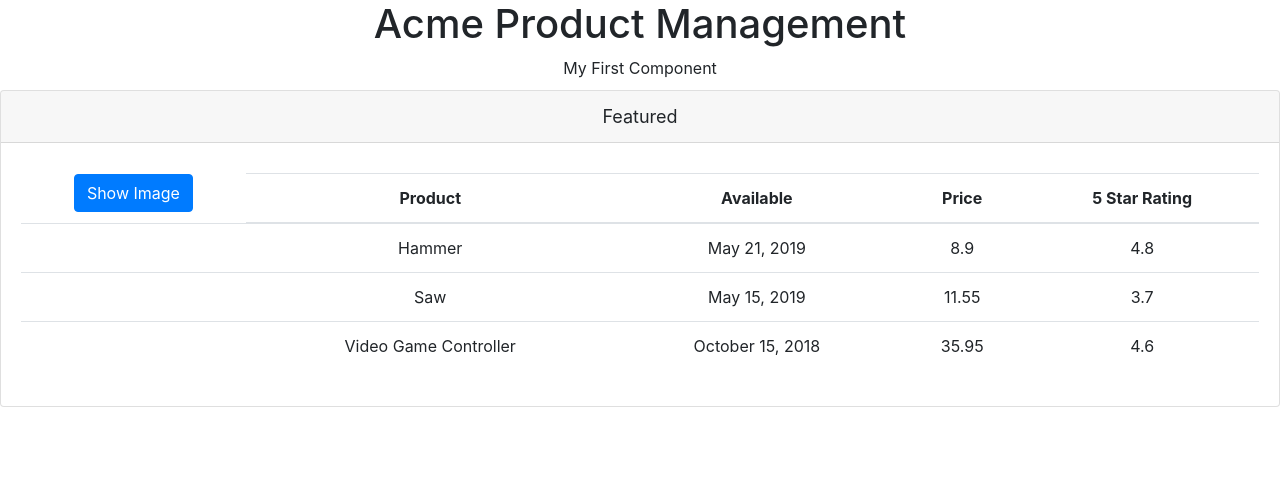
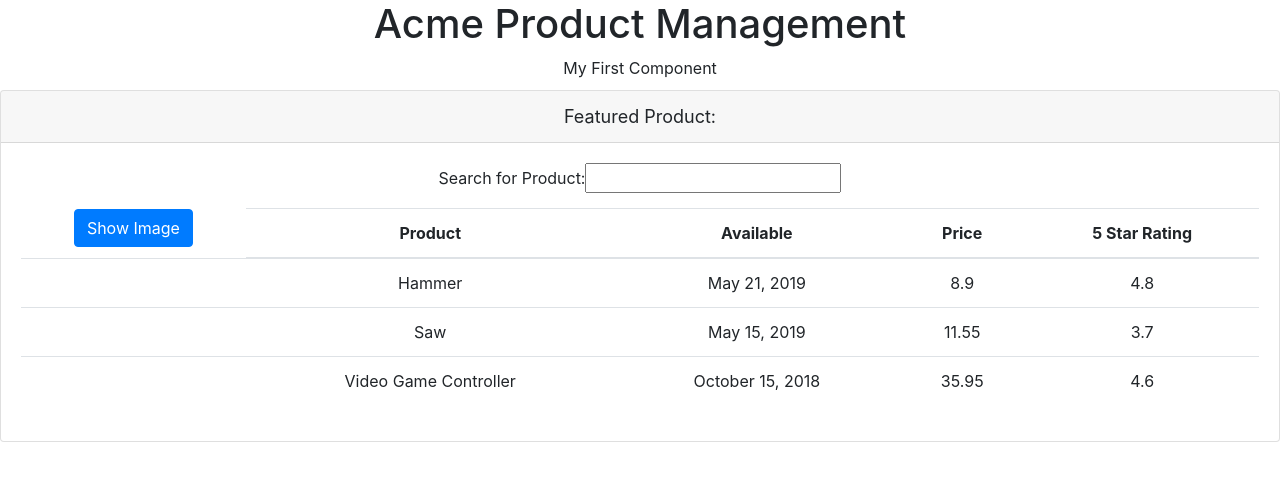
Before and after one commit to MrSankofa/productInventoryAngular, an Angular app: page / in a window 1280 px wide. Shown: the top 480 px of the page. Built offline with nearby package versions, Linux system fonts and the light colour scheme.

Commit message:
implemented RGR to filter products based on user input

```diff
--- a/src/app/app.module.ts
+++ b/src/app/app.module.ts
@@ -1,12 +1,12 @@
 import { BrowserModule } from "@angular/platform-browser";
 import { NgModule } from "@angular/core";
-
+import { FormsModule } from "@angular/forms";
 import { AppComponent } from "./app.component";
 import { ProductListComponent } from "./products/productsList.component";
 
 @NgModule({
   declarations: [AppComponent, ProductListComponent],
-  imports: [BrowserModule],
+  imports: [BrowserModule, FormsModule],
   bootstrap: [AppComponent]
 })
 export class AppModule {}
--- a/src/app/products/productsList.component.html
+++ b/src/app/products/productsList.component.html
@@ -1,8 +1,9 @@
 <div class="card">
-  <div class="card-header">
-    Featured
-  </div>
+  <div class="card-header">Featured Product: {{ listFilter }}</div>
   <div class="card-body">
+    <label for="search">Search for Product: </label>
+    <input type="text" [(ngModel)]="listFilter" />
+
     <table class="table" *ngIf="products && products.length">
       <thead>
         <tr>
@@ -16,7 +17,7 @@
         </tr>
       </thead>
       <tbody>
-        <tr *ngFor="let product of products">
+        <tr *ngFor="let product of filteredProducts">
           <td>
             <img
               src="{{ product.imageUrl }}"
@@ -25,10 +26,10 @@
               *ngIf="showImage"
             />
           </td>
-          <td>{{ product.productName }}</td>
-          <td>{{ product.releaseDate }}</td>
-          <td>{{ product.price }}</td>
-          <td>{{ product.starRating }}</td>
+          <td class="products">{{ product.productName }}</td>
+          <td class="products">{{ product.releaseDate }}</td>
+          <td class="products">{{ product.price }}</td>
+          <td class="products">{{ product.starRating }}</td>
         </tr>
       </tbody>
     </table>
--- a/src/app/products/productsList.component.ts
+++ b/src/app/products/productsList.component.ts
@@ -7,7 +7,6 @@ import IProduct from "./IProduct";
   styleUrls: ["./productList.component.css"]
 })
 export class ProductListComponent {
-  showImage = false;
   products: IProduct[] = [
     {
       productId: 5,
@@ -40,6 +39,23 @@ export class ProductListComponent {
       imageUrl: "assets/images/xbox-controller.png"
     }
   ];
+  showImage = false;
+  filteredProducts: IProduct[] = this.products;
+  _listFilter = "";
+
+  get listFilter(): string {
+    return this._listFilter;
+  }
+
+  set listFilter(value: string) {
+    this._listFilter = value;
+    this.filteredProducts = this.listFilter
+      ? this.products.filter(
+          (product: IProduct) =>
+            product.productName.indexOf(this.listFilter) !== -1
+        )
+      : this.products;
+  }
 
   toggleShowImage() {
     this.showImage = !this.showImage;
```
Also changed, not shown: 2 other files (tests, documents, lock files or other folders).
